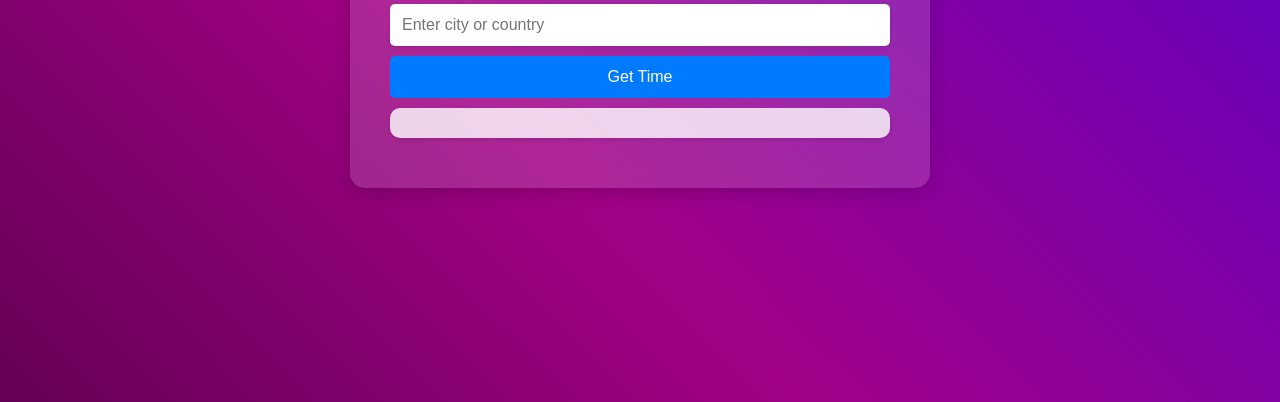
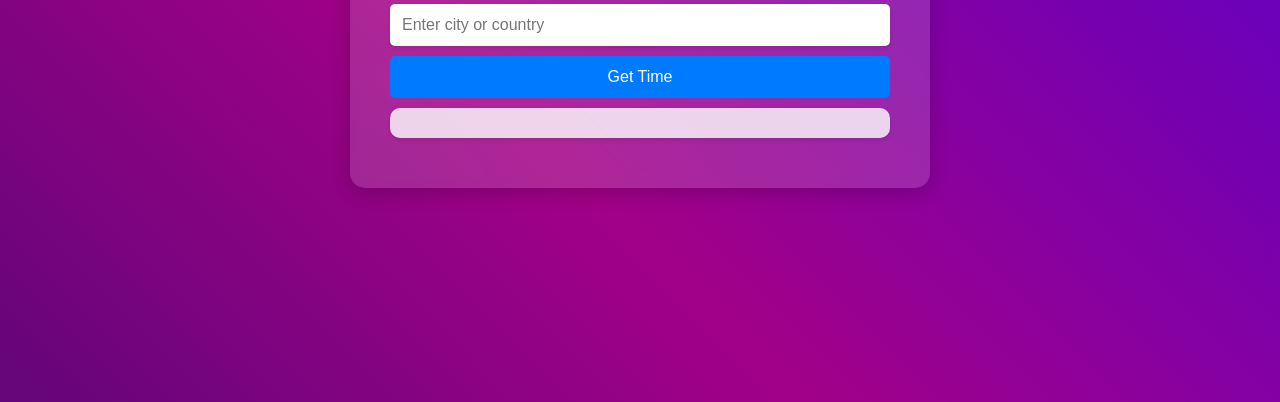
Before and after one commit to CyberSphinxxx/TimeNow, a plain HTML site: page index.html in a window 1280 px wide. Shown: the part 398-800 px from the top of the page. Drawn offline with Linux system fonts and the light colour scheme.

Commit message:
gradient change

```diff
--- a/styles.css
+++ b/styles.css
@@ -7,7 +7,7 @@ html, body {
 }
 
 body {
-    background: linear-gradient(45deg, #000000, #000000, #a20187, #1e00ff); /* Initial animated gradient */
+    background: linear-gradient(45deg, #5bbff9, #000c66, #a20187, #1e00ff); /* Initial animated gradient */
     background-size: 300% 300%;
     background-repeat: no-repeat;
     background-position: center;
```
